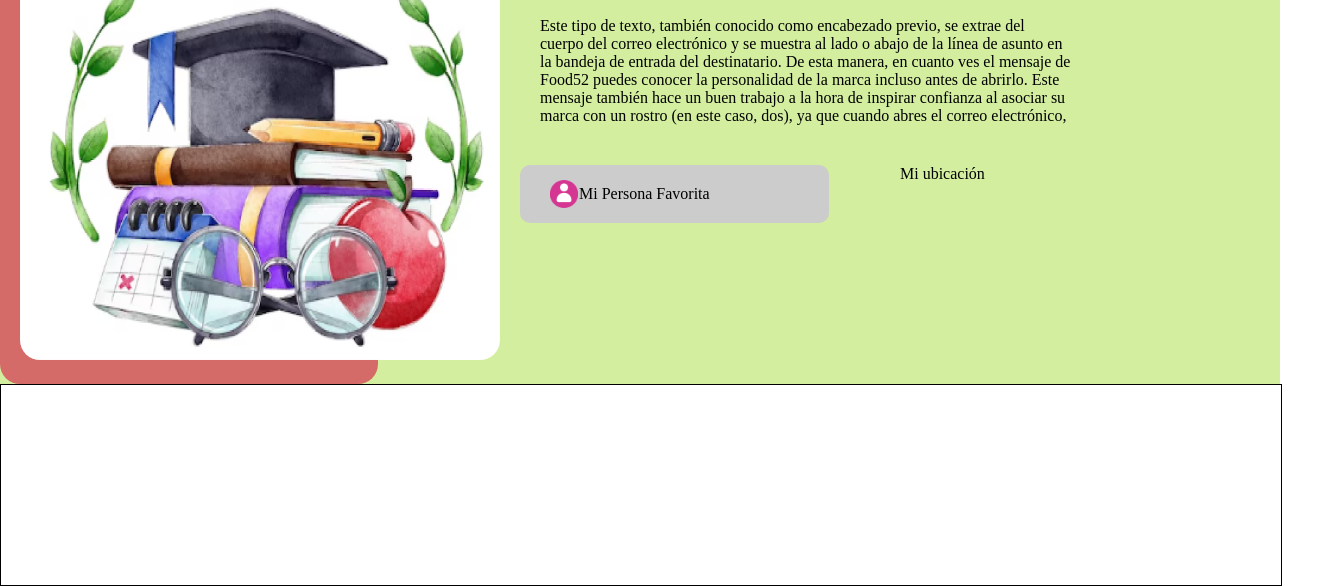
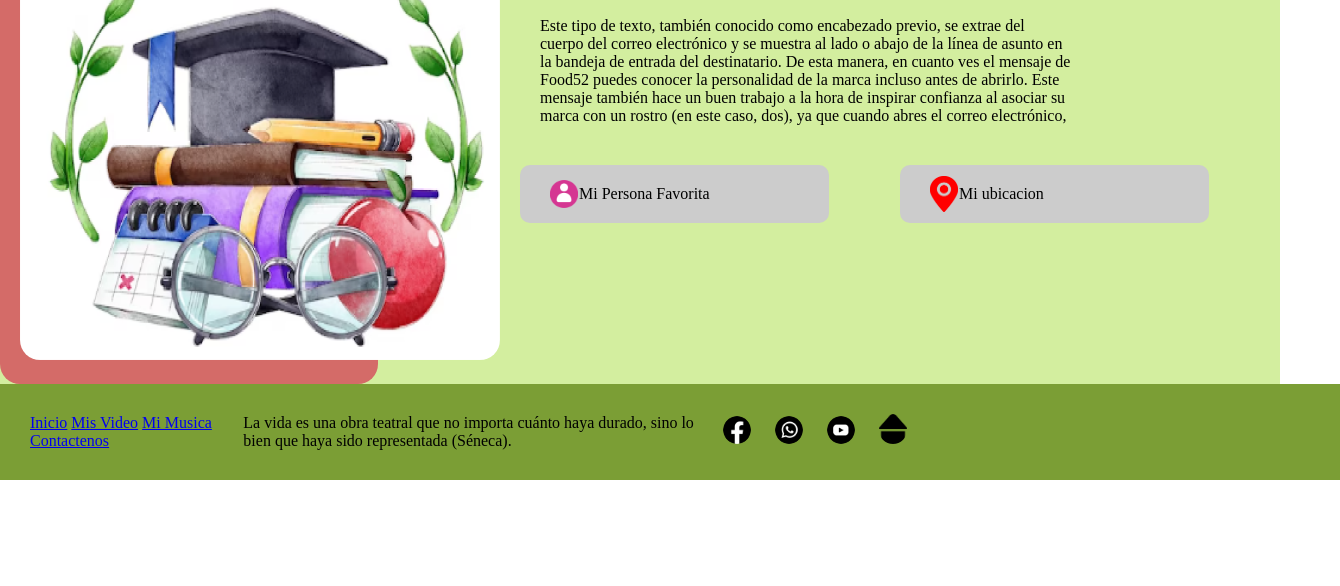
Before and after one commit to DiegoMiguelM/MiProyecto2-2023, a plain HTML site: page index.html in a window 1280 px wide. Shown: the part 270-856 px from the top of the page, 1340 px wide, since content can reach past the window. After the commit the page ends 800 px from the top, so only its background shows below. Drawn offline with Linux system fonts and the light colour scheme.

Commit message:
mi septimo commit

```diff
--- a/css/estilo.css
+++ b/css/estilo.css
@@ -43,8 +43,9 @@ top: 14%;
 }
 footer{
     width:100%;
-    height:200px;
-    border: solid black 1px;
+    background-color: #7B9E35;
+    padding: 30Px;
+    display: flex;
 
 }
 ul li{
@@ -100,24 +101,49 @@ h1{
     display: flex;
     margin-top: 20Px;
 }
-#botonFavorito{
+#BotonFavorito{
     flex: 50%;
-
 }
 #botonUbicacion{
     flex: 50%;
 }
 #marcoFavorito{
+    background-image: url(/img/Recurso\ 13.png);
+}
+#disenoBoton:hover{
+    opacity: 70%;
+    cursor: pointer;
+}
+.disenoBoton{
     background-color: #cccccc;
     width: 250Px;
-    background-image: url(/img/Recurso\ 13.png);
     background-repeat: no-repeat;
     background-size: 28Px;
     padding: 20Px 0Px 20Px 59Px;
     background-position: left 30Px center;
     border-radius: 10Px;
 }
-#marcoFavorito:hover{
-    opacity: 80%;
-    cursor: pointer;
+#MarcoUbicacion{
+    background-image: url(../img/Recurso\ 2.png);
 }
+ul li:last-child{
+    border-right: none;
+}
+#marcoMenufooter{
+    flex: 15%;
+}
+#marcoDetallefooter{
+    flex: 35%;
+}
+#marcoRedesfooter{
+    flex: 45%;
+}
+.footerRedes{
+    display: inline;
+}
+li img{
+    width: 28Px;
+}
+.footerRedes li{
+    border: none;
+}
--- a/index.html
+++ b/index.html
@@ -41,16 +41,40 @@
             Este mensaje también hace un buen trabajo a la hora de inspirar confianza al asociar su marca con un rostro (en este caso, dos), ya que cuando abres el correo electrónico,</p></div>
 
      <div id="Botones">
-        <div id="botonFavorito">
-            <div id="marcoFavorito">Mi Persona Favorita</div>
+    <div id="BotonFavorito">
+    <div id="marcoFavorito" class="disenoBoton">Mi Persona Favorita</div>
     </div>
-        <div id="botonUbicacion">Mi ubicación</div>
+    <div id="botonUbicacion">
+        <div id="MarcoUbicacion" class="disenoBoton">
+            Mi ubicacion
+           </div>
+         </div>
          </div>
     </div>
       </div>
    <!--Aquí pondremos el pie de pagina-->
     <footer>
+   <div id="marcoMenufooter">
+    <nav>
+    <a href="#">Inicio</a>
+    <a href="#">Mis Video</a>
+    <a href="#">Mi Musica</a>
+    <a href="#">Contactenos</a>
+    </nav>
+    </div>
+    <div id="marcoDetallefooter">
+        La vida es una obra teatral que no importa cuánto haya durado, sino lo bien que haya sido representada (Séneca).
+    </div>
+    <div id="marcoRedesfooter">
+        <ul class="footerRedes">
 
+     <li><img src="img/Recurso 3.png"></li>
+     <li><img src="img/Recurso 4.png"></li>
+     <li><img src="img/Recurso 5.png"></li>
+     <li><img src="img/Recurso 7.png"></li>
+
+        </ul>
+   </div>
 
      </footer>
 </body>
```
Lines whose indentation alone changed are shown as unchanged.
